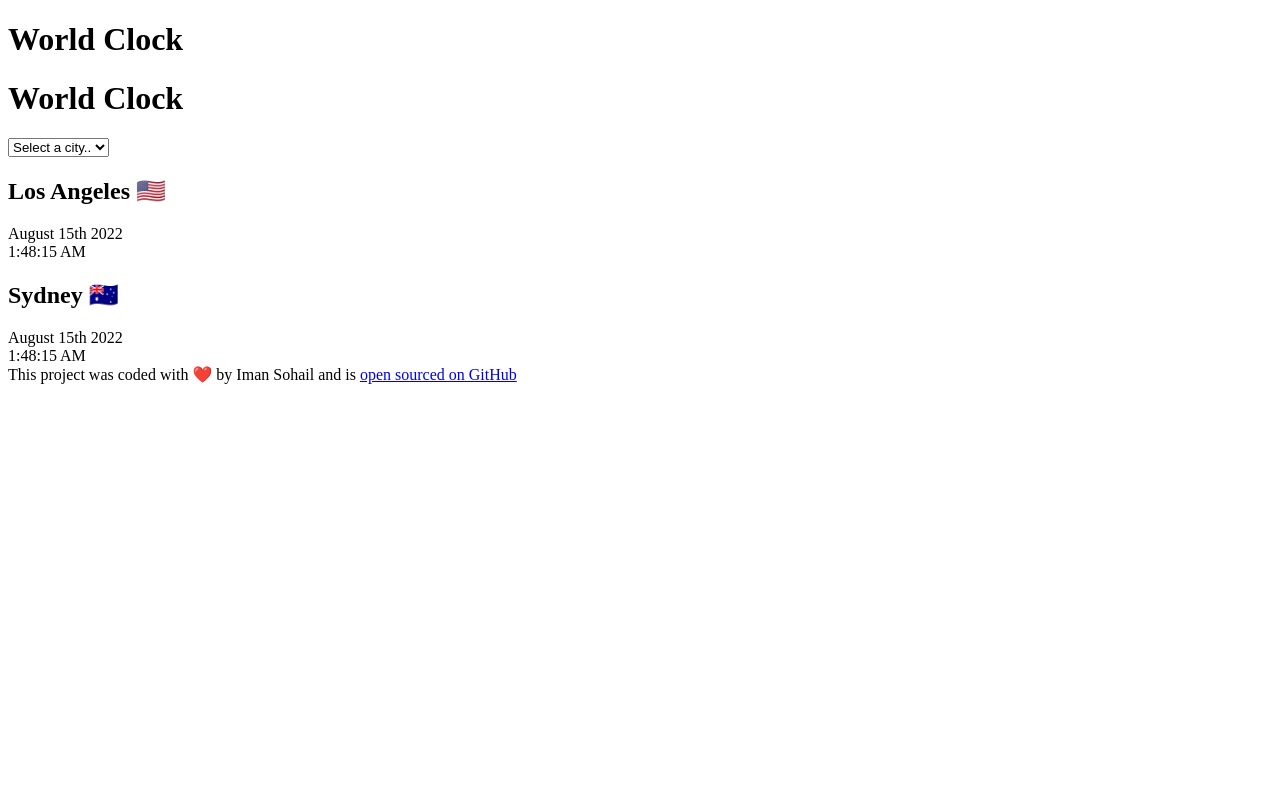
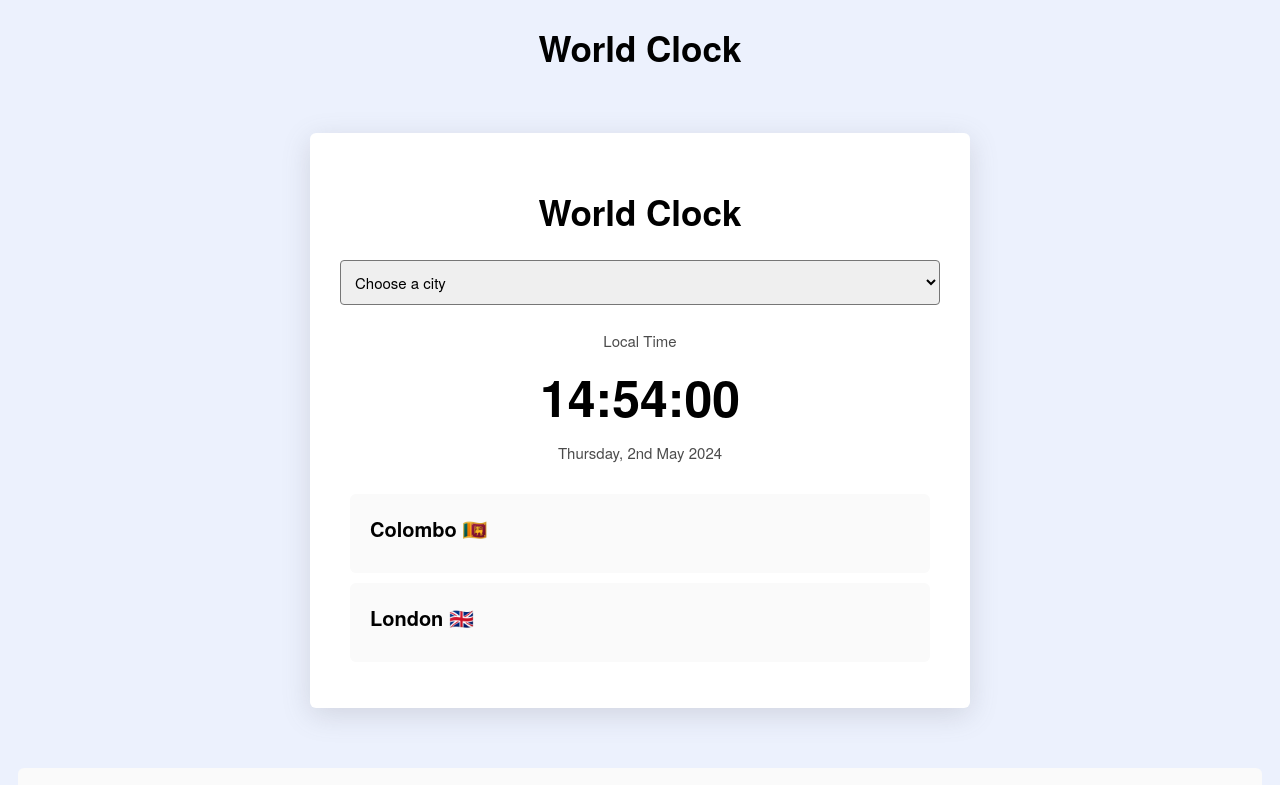
Before and after one commit to imanfsx/World-Clock, a plain HTML site: page index.html in a window 1280 px wide. Shown: the top 785 px of the page. Drawn offline with Linux system fonts and the light colour scheme; files that its build step writes are made by us from their sources; files whose address does not match are found by name.

Commit message:
Updated CSS to go with updated HTML

```diff
--- a/index.html
+++ b/index.html
@@ -11,14 +11,41 @@
     <h1>World Clock</h1>
     <div class="container">
       <h1>World Clock</h1>
+      <select id="select-city">
+        <option value="">Choose a city</option>
+        <option value="current">My current location</option>
+        <option value="Europe/Moscow">Moscow 🇷🇺</option>
+        <option value="Europe/Paris">Paris 🇫🇷</option>
+        <option value="America/New_York">New York 🇺🇸</option>
+        <option value="Asia/Seoul">Seoul 🇰🇷</option>
+      </select>
+      <section class="current-location">
+        <div class="local-time">Local Time</div>
+        <div class="current-location-time" id="current-location-time">
+          14:54:00
+        </div>
+        <div class="current-location-date" id="current-location-date">
+          Thursday, 2nd May 2024
+        </div>
+      </section>
 
-      <select>
-        <option value="">Select a city..</option>
-        <option value="">London</option>
-        <option value="">New York</option>
-        <option value="">Auckland</option>
-      </select>
-
+      <ul id="cities">
+        <li class="city" id="colombo">
+          <div>
+            <h2>Colombo 🇱🇰</h2>
+            <div class="date"></div>
+          </div>
+          <div class="time"></div>
+        </li>
+        <li class="city" id="london">
+          <div>
+            <h2>London 🇬🇧</h2>
+            <div class="date"></div>
+          </div>
+          <div class="time"></div>
+        </li>
+      </ul>
+    </div>
       <div class="city">
         <h2>Los Angeles 🇺🇸</h2>
         <div class="date">August 15th 2022</div>
--- a/src/styles.css
+++ b/src/styles.css
@@ -0,0 +1,75 @@
+body {
+  background-color: #ecf1fd;
+  font-family: HelveticaNeue;
+}
+.container {
+  max-width: 600px;
+  background-color: white;
+  margin: 60px auto;
+  padding: 30px;
+  border-radius: 6px;
+  box-shadow: rgba(100, 100, 111, 0.2) 0px 7px 29px 0px;
+}
+h1 {
+  text-align: center;
+  font-size: 35px;
+}
+
+select {
+  width: 100%;
+  padding: 10px;
+  font-size: 15px;
+  border-radius: 4px;
+  margin-bottom: 10px;
+  font-family: HelveticaNeue;
+}
+.current-location {
+  text-align: center;
+  padding: 15px;
+}
+
+.local-time,
+.current-location-date {
+  font-size: 15px;
+  font-weight: 500;
+  opacity: 0.7;
+}
+.current-location-time {
+  font-size: 50px;
+  font-weight: 600;
+  padding: 10px;
+}
+.city {
+  display: flex;
+  justify-content: space-between;
+  padding: 20px;
+  background-color: #fafafa;
+  margin: 10px;
+  border-radius: 6px;
+}
+h2 {
+  margin: 0 0 5px;
+  font-size: 20px;
+  padding-bottom: 5px;
+}
+.date {
+  font-size: 15px;
+  opacity: 0.6;
+}
+
+.time {
+  font-size: 35px;
+  font-weight: 500;
+}
+footer {
+  text-align: center;
+}
+ul {
+  list-style: none;
+  padding: 0;
+}
+
+footer {
+  padding: 0;
+  opacity: 0.7;
+}
```
